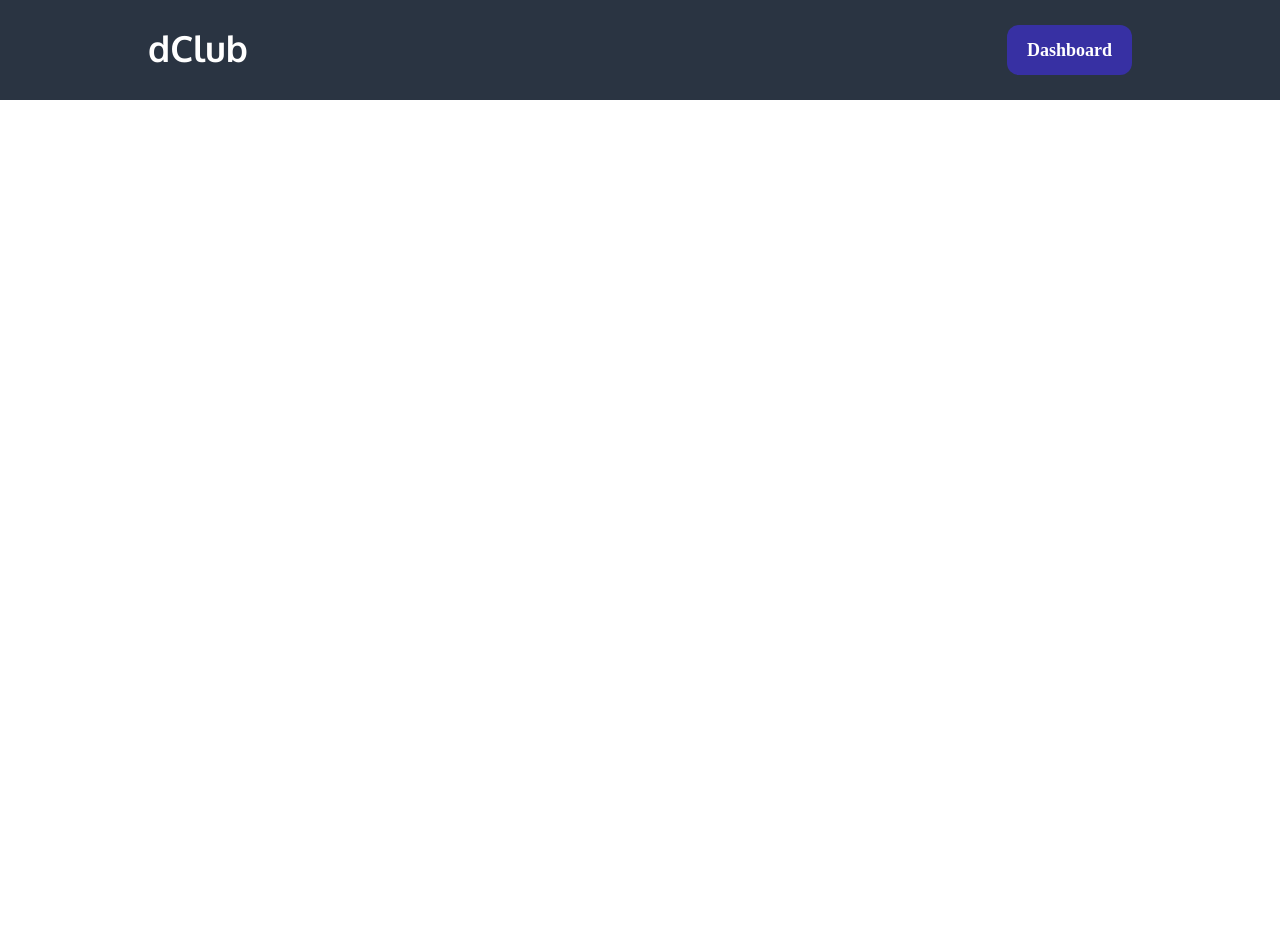
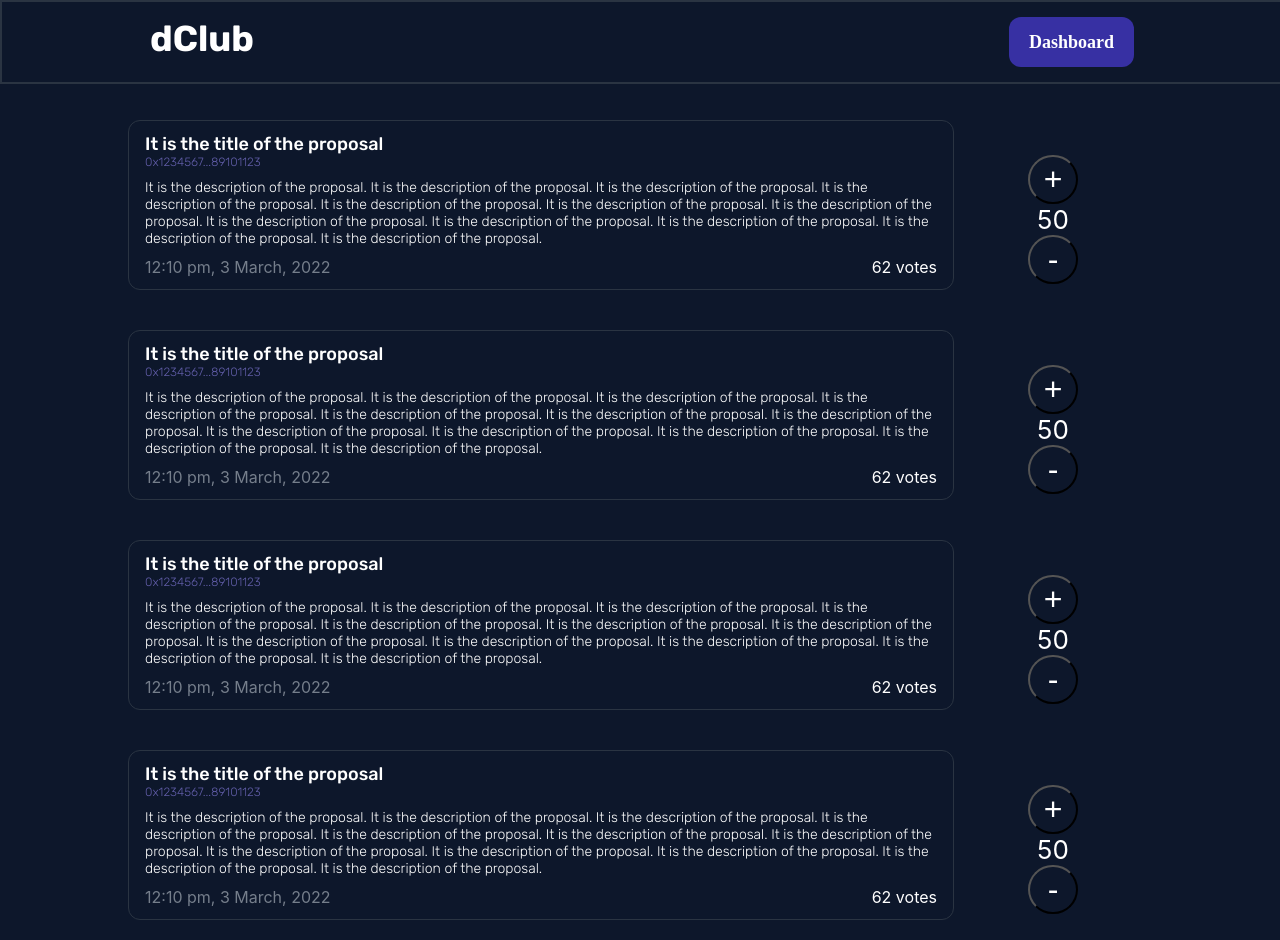
Before and after one commit to prantiknoor/dclub, a React (Create React App) app in the folder dclub-frontend/: page / in a window 1280 px wide. Before the commit the page ends 800 px from the top, so only its background shows below. Built offline with nearby package versions, Linux system fonts and the light colour scheme.

Commit message:
home design done

```diff
--- a/dclub-frontend/src/App.css
+++ b/dclub-frontend/src/App.css
@@ -1,38 +1,3 @@
-.App {
-  text-align: center;
+.app-body {
+    padding-top: 100px;
 }
-
-.App-logo {
-  height: 40vmin;
-  pointer-events: none;
-}
-
-@media (prefers-reduced-motion: no-preference) {
-  .App-logo {
-    animation: App-logo-spin infinite 20s linear;
-  }
-}
-
-.App-header {
-  background-color: #282c34;
-  min-height: 100vh;
-  display: flex;
-  flex-direction: column;
-  align-items: center;
-  justify-content: center;
-  font-size: calc(10px + 2vmin);
-  color: white;
-}
-
-.App-link {
-  color: #61dafb;
-}
-
-@keyframes App-logo-spin {
-  from {
-    transform: rotate(0deg);
-  }
-  to {
-    transform: rotate(360deg);
-  }
-}
--- a/dclub-frontend/src/App.js
+++ /dev/null
@@ -1,12 +0,0 @@
-import './App.css';
-import Header from './components/Header';
-
-function App() {
-  return (
-    <div className="App">
-      <Header></Header>
-    </div>
-  );
-}
-
-export default App;
--- /dev/null
+++ b/dclub-frontend/src/App.jsx
@@ -0,0 +1,19 @@
+import './App.css';
+import Header from './components/Header';
+import ProposalCard from './components/ProposalCard'
+
+function App() {
+  return (
+    <div className="App">
+      <Header></Header>
+      <div className="app-body">
+        <ProposalCard></ProposalCard>
+        <ProposalCard></ProposalCard>
+        <ProposalCard></ProposalCard>
+        <ProposalCard></ProposalCard>
+      </div>
+    </div>
+  );
+}
+
+export default App;
--- /dev/null
+++ b/dclub-frontend/src/components/ProposalCard.jsx
@@ -0,0 +1,39 @@
+import { FontAwesomeIcon } from "@fortawesome/react-fontawesome";
+import React from "react";
+import "./proposal-card.css";
+
+const ProposalCard = () => {
+  return (
+    <div className="container">
+      <div className="p-container">
+        <div className="p-card">
+          <div className="p-title">It is the title of the proposal</div>
+          <div className="p-address">0x1234567...89101123</div>
+
+          <div className="p-des">
+            It is the description of the proposal. It is the description of the
+            proposal. It is the description of the proposal. It is the
+            description of the proposal. It is the description of the proposal.
+            It is the description of the proposal. It is the description of the
+            proposal. It is the description of the proposal. It is the
+            description of the proposal. It is the description of the proposal.
+            It is the description of the proposal. It is the description of the
+            proposal.
+          </div>
+
+          <div className="p-footer">
+            <div className="p-time">12:10 pm, 3 March, 2022</div>
+            <div className="p-votes">62 votes</div>
+          </div>
+        </div>
+        <div className="p-up-down">
+          <button id="up"> + </button>
+          <div id="p-vote">50</div>
+          <button id="down"> - </button>
+        </div>
+      </div>
+    </div>
+  );
+};
+
+export default ProposalCard;
--- a/dclub-frontend/src/components/header.css
+++ b/dclub-frontend/src/components/header.css
@@ -1,9 +1,13 @@
 .header {
+  overflow: hidden;
+  position: fixed;
   display: flex;
   align-items: center;
   justify-content: center;
-  height: 100px;
-  background-color: #2a3442;
+  height: 80px;
+  width: 100%;
+  background: #0D172B;
+  border: 2px solid #2A3442;
 }
 
 .content {
@@ -16,7 +20,7 @@
 }
 
 .logo {
-  font-family: "Oxygen";
+  font-family: "Rubik";
   font-style: normal;
   font-weight: 700;
   font-size: 36px;
--- /dev/null
+++ b/dclub-frontend/src/components/proposal-card.css
@@ -0,0 +1,74 @@
+.p-container {
+  display: flex;
+  align-items: center;
+  flex-direction: row;
+  margin: 20px 10px;
+  width: 80%;
+}
+.p-card {
+  padding: 12px 16px;
+  flex: 8;
+  border: 1px solid #2a3442;
+  border-radius: 12px;
+}
+
+.p-up-down {
+  height: 100px;
+  flex: 2;
+}
+
+.p-title {
+  font-family: "Rubik";
+  font-style: normal;
+  font-weight: 500;
+  font-size: 18px;
+}
+
+.p-address {
+  font-family: "Rubik";
+  font-style: normal;
+  font-weight: 300;
+  font-size: 12px;
+  line-height: 14px;
+
+  color: #635fab;
+}
+
+.p-des {
+  font-family: "Rubik";
+  font-style: normal;
+  font-weight: 300;
+  font-size: 14px;
+
+  margin: 10px 0;
+}
+
+.p-footer {
+  display: flex;
+  justify-content: space-between;
+  align-items: center;
+}
+
+.p-time {
+  color: #757e8b;
+}
+
+.p-up-down {
+    display: flex;
+    flex-direction: column;
+    align-items: center;
+}
+
+.p-up-down button {
+    font-size: 32px;
+    background: transparent;
+    border-radius: 60px;
+    padding: 4px;
+    color: white;
+    height: 50px;
+    width: 50px;
+}
+
+#p-vote {
+    font-size: 26px;
+}
--- a/dclub-frontend/src/index.css
+++ b/dclub-frontend/src/index.css
@@ -1,4 +1,4 @@
-@import url("https://fonts.googleapis.com/css2?family=Oxygen:wght@300;400;700&display=swap");
+@import url('https://fonts.googleapis.com/css2?family=Rubik:wght@300;400;500;700&display=swap');
 
 body {
   margin: 0;
@@ -8,11 +8,17 @@ body {
   -webkit-font-smoothing: antialiased;
   -moz-osx-font-smoothing: grayscale;
   color: white;
+  background: #0D172B;
 }
 
 code {
   font-family: source-code-pro, Menlo, Monaco, Consolas, "Courier New",
     monospace;
+}
+
+.container {
+  display: flex;
+  justify-content: center;
 }
 
 .blue-button {
```
Also changed, not shown: dclub-frontend/src/assets/up.svg (added), 1 other file (tests, documents, lock files or other folders).
